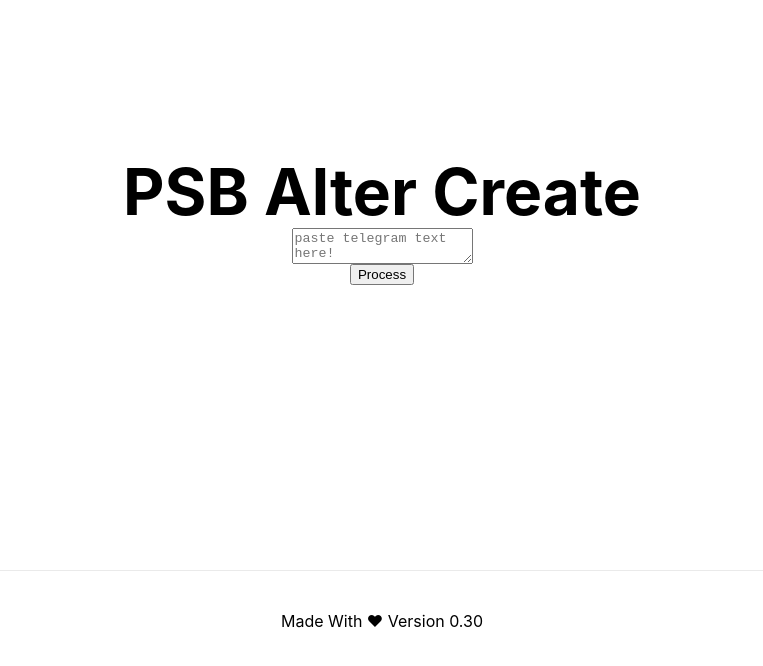
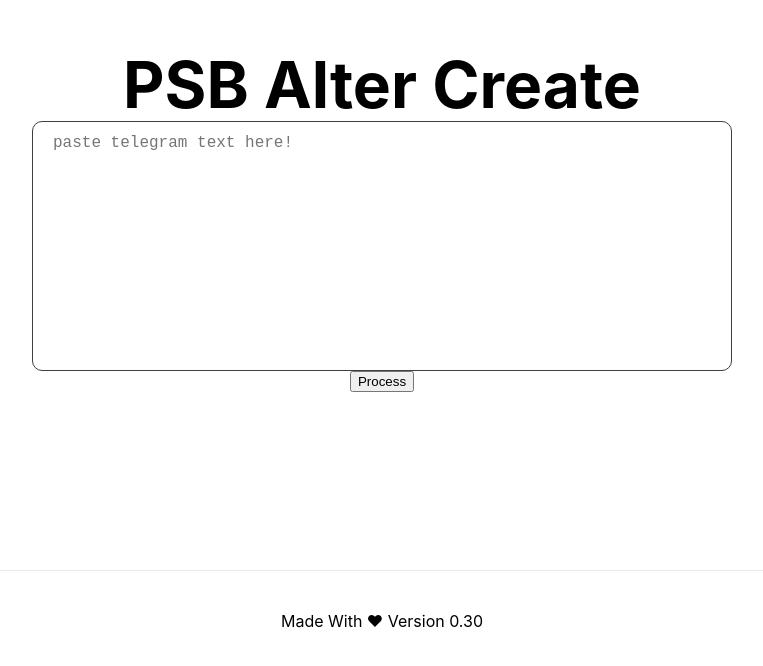
Before and after one commit to gauraputu/idaman, a Next.js app: page / in a window 1280 px wide. Shown: the part 130-796 px from the top of the page, without its empty margins (258-1021 px from the left). Built offline with nearby package versions, Linux system fonts and the light colour scheme.

Commit message:
testing push on anothe rmachine

```diff
--- a/pages/index.js
+++ b/pages/index.js
@@ -1,6 +1,7 @@
 import Head from 'next/head'
 import Image from 'next/image'
 import styles from '../styles/Home.module.css'
+import styles2 from '../styles/textBox.module.css'
 
 export default function Home() {
   return (
@@ -14,7 +15,7 @@ export default function Home() {
         <h1 className={styles.title}>
           PSB Alter Create
         </h1>
-        <textarea placeholder="paste telegram text here!"></textarea>
+        <textarea className={styles2.textBox} placeholder="paste telegram text here!"></textarea>
         <button>Process</button>
       </main>
 
--- /dev/null
+++ b/styles/textBox.module.css
@@ -0,0 +1,18 @@
+.textBox {
+    padding: 12px 20px;
+    font-size: 1rem;
+    border-width: 1 px;
+    border-style: solid;
+    border-color: hsl(0, 5%, 25%);
+    border-radius: 10px;
+    /* text-align: center; */
+    outline: transparent;
+    width: 700px;
+    height: 250px;
+    resize: none;
+    /* transition border-color: calc(var(--transition, 0.2) * 1s) ease; */
+}
+
+.btn-normal {
+
+}
```
Also changed, not shown: 2 other files (tests, documents, lock files or other folders).
